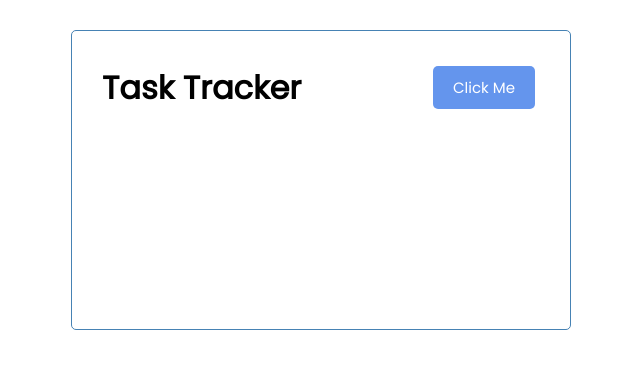
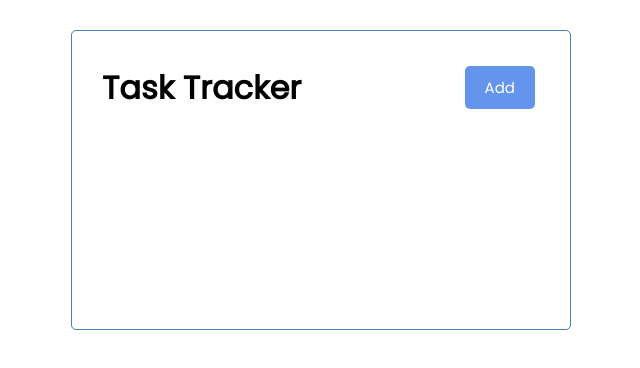
Before and after one commit to Petertran198/Task-tracker, an Angular app: page / in a window 1280 px wide. Shown: the top 368 px of the page, without its empty margins (319-959 px from the left). Built offline with nearby package versions, Linux system fonts and the light colour scheme.

Commit message:
How to create an event - Ex click event

```diff
--- a/src/app/components/button/button.component.html
+++ b/src/app/components/button/button.component.html
@@ -1,3 +1,7 @@
-<button [ngStyle]="{ 'background-color': color }" class="btn">
+<button
+  [ngStyle]="{ 'background-color': color }"
+  class="btn"
+  (click)="addTask()"
+>
   {{ text }}
 </button>
--- a/src/app/components/button/button.component.ts
+++ b/src/app/components/button/button.component.ts
@@ -13,4 +13,9 @@ export class ButtonComponent implements OnInit {
   constructor() {}
 
   ngOnInit(): void {}
+
+  //Added methods
+  addTask() {
+    console.log('adding task');
+  }
 }
--- a/src/app/components/header/header.component.html
+++ b/src/app/components/header/header.component.html
@@ -1,7 +1,7 @@
 <header>
   <h1>{{ title }}</h1>
   <app-button
-    text="Click Me"
+    text="Add"
     color="#6495ED
   "
   ></app-button>
```
